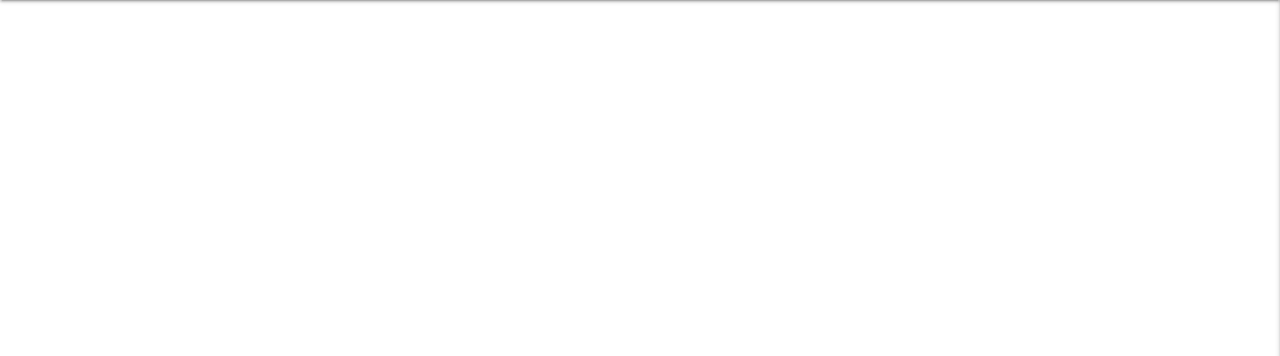
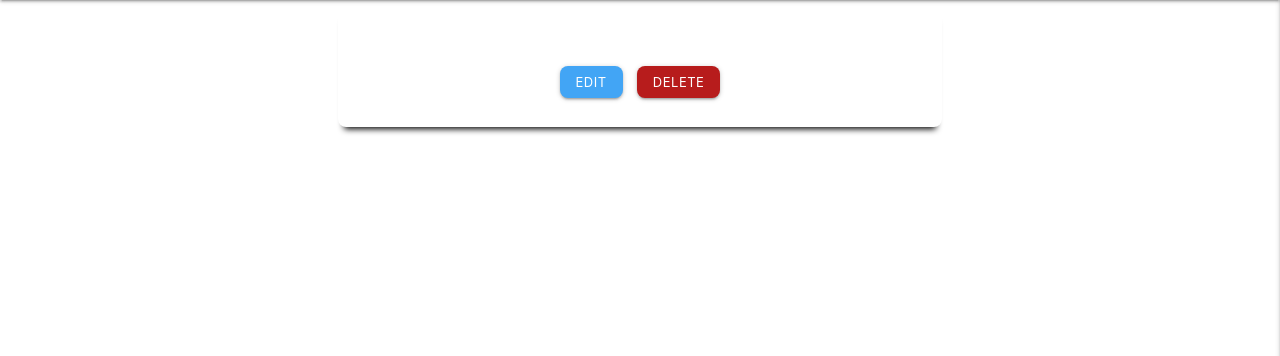
Before and after one commit to Craig-Ryan/get-fed-MS3, a Flask app: template templates/get_recipe.html in a window 1280 px wide. Shown: the part 64-420 px from the top of the page. Run offline with Flask 2, Linux system fonts and the light colour scheme; the template is opened without the code that fills it, so the values that code supplies are empty; some libraries are stand-ins or nearby versions.

Commit message:
Add Edit button

```diff
--- a/static/css/style.css
+++ b/static/css/style.css
@@ -15,7 +15,6 @@ body {
     flex: 1 0 auto;
   }
 
-
 nav {
   background-color: #2b4b40;
 }
@@ -26,10 +25,20 @@ nav {
 
 .btn-large {
   background-color: #92a742;
+  border-radius: 8px;
 }
 
 .btn-large:hover {
   background-color: #b48c59;
+}
+
+.btn-small {
+  border-radius: 8px;
+}
+
+.my-btn {
+  margin: 5px;
+  border-radius: 8px;
 }
 
 .flashes h4 {
@@ -40,24 +49,19 @@ nav {
   color: #133840;
 } */
 
+.card {
+  border-radius: 8px;
+}
+
 .card-panel {
   /* background-color: #133840; */
   /* color: #f6f6f6; */
+  border-radius: 8px;
   -webkit-box-shadow: 0 8px 6px -6px black;
 	   -moz-box-shadow: 0 8px 6px -6px black;
 	        box-shadow: 0 8px 6px -6px black;
 }
 
-/* .card-panel-mod {
-  background-color: #fef49d;
-  color: #133840;
-} */
-
 .page-footer-mod {
   background-color: #2b4b40;
 }
-
-.flex {
-  display: flex;
-  align-items: center;
-}
--- a/templates/get_recipe.html
+++ b/templates/get_recipe.html
@@ -1,4 +1,19 @@
 {% extends "base.html" %}
 {% block content %}
-    <h3>{{ recipe.recipe_name }}</h3>
+
+<div class="container">
+  <div class="row">
+    <div class="col s12 center-align">
+      <div class="card-panel">
+        <!-- find out how to add all recipes added by that user -->
+        <h3 class="center-align header-text">
+          {{ recipe.recipe_name }}
+        </h3>
+
+        <a class="btn-small my-btn blue lighten-1">Edit</a>
+        <a class="btn-small my-btn red darken-4">Delete</a>
+      </div>
+    </div>
+  </div>
+</div>
 {% endblock %}
--- a/templates/index.html
+++ b/templates/index.html
@@ -22,7 +22,7 @@
           <span class="card-title activator grey-text text-darken-4">{{ recipe.recipe_name }}
             <i class="fas fa-plus-circle right"></i></span>
         </div>
-        <div class="card-action center-align"><a href="{{ url_for('get_recipe', recipe_id=recipe._id) }}" class="blue-text blue-darken-2">Link to Recipe</a></div>
+        <div class="card-action center-align"><a href="{{ url_for('get_recipe', recipe_id=recipe._id) }}" class="btn-small">View Recipe</a></div>
         <div class="card-reveal" style="display: none; transform: translateY(0%)">
           <span class="card-title grey-text text-darken-4">{{ recipe.recipe_name }}<i class="fas fa-times right"></i></span><br>
           <p>{{ recipe.recipe_description }}</p><br>
--- a/templates/my_recipes.html
+++ b/templates/my_recipes.html
@@ -27,7 +27,7 @@
             <i class="fas fa-plus-circle right"></i></span>
         </div>
         <div class="card-action center-align"><a href="{{ url_for('get_recipe', recipe_id=recipe._id) }}"
-            class="blue-text blue-darken-2">Link to Recipe</a></div>
+            class="btn-small">View Recipe</a></div>
         <div class="card-reveal" style="display: none; transform: translateY(0%)">
           <span class="card-title grey-text text-darken-4">{{ recipe.recipe_name }}<i class="fas fa-times right"></i></span><br>
           <p>{{ recipe.recipe_description }}</p><br>
```
